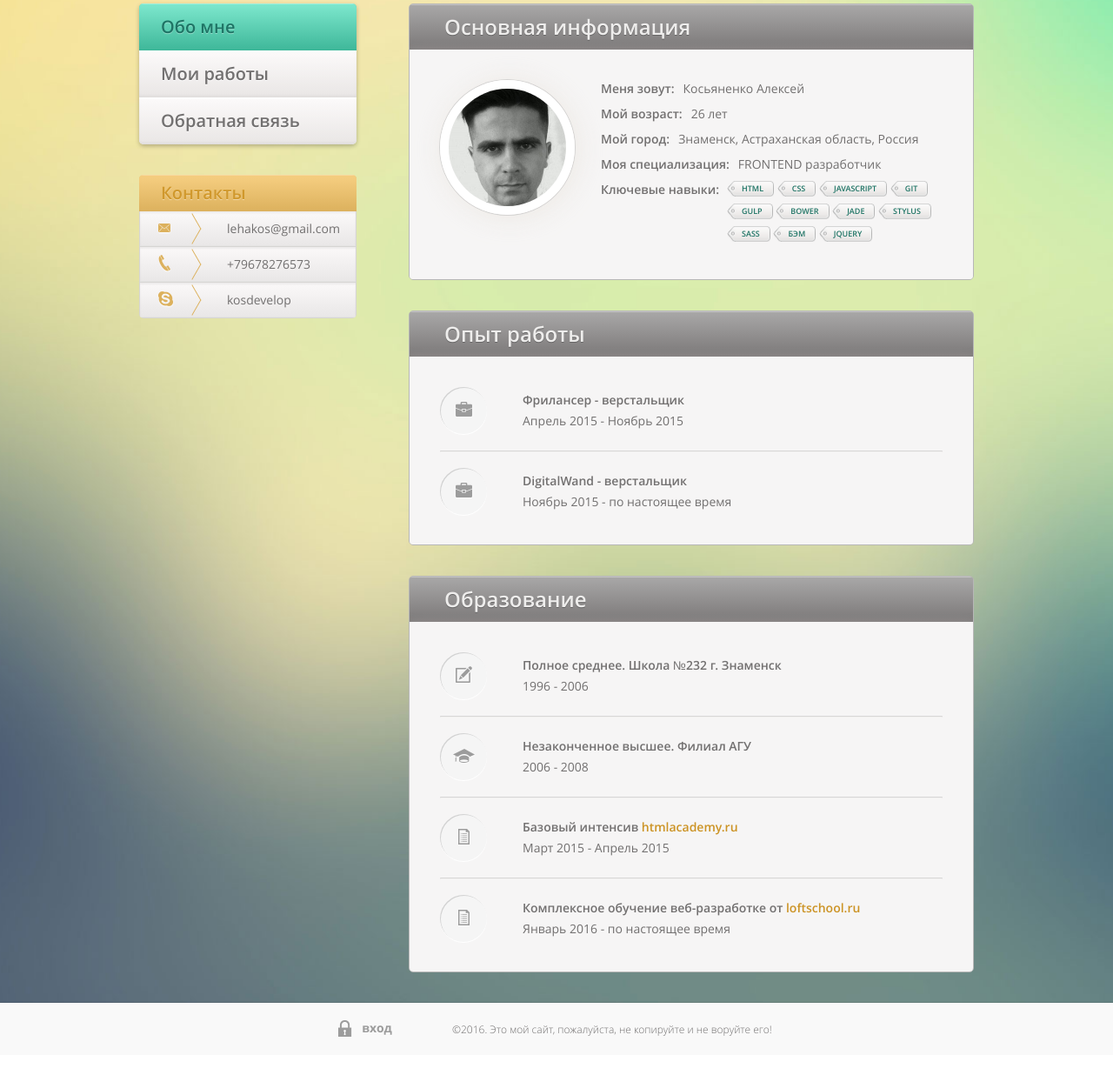
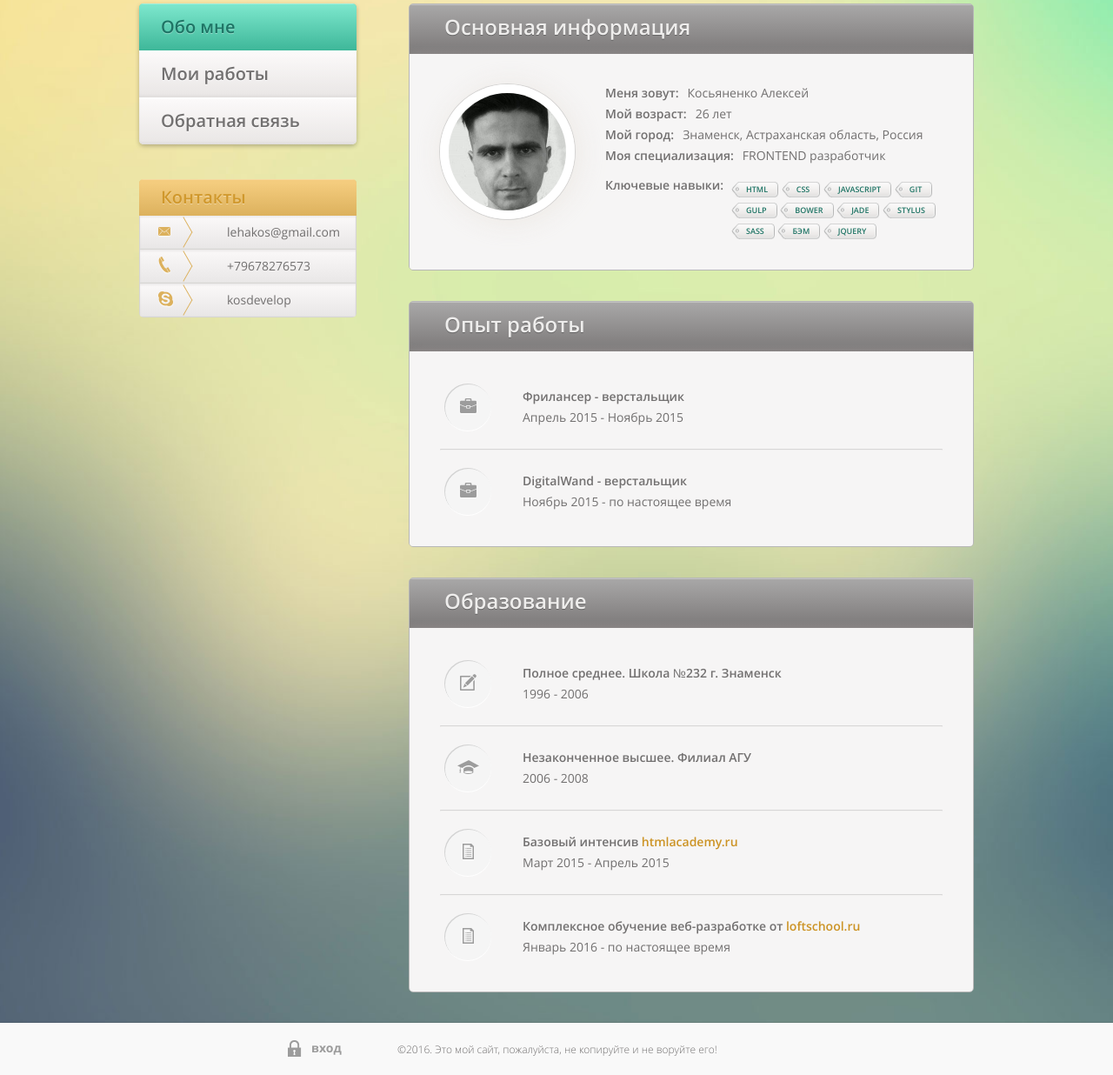
Before and after one commit to Lehakos/LoftSchool_project1, a website: page app/index.html in a window 1280 px wide. Shown: the part 127-1363 px from the top of the page at 87% size. Before the commit the page ends 1340 px from the top, so only its background shows below. Drawn offline with nearby package versions, Linux system fonts and the light colour scheme.

Commit message:
perfect pixel

```diff
--- a/app/css/main.css
+++ b/app/css/main.css
@@ -407,7 +407,7 @@ img {
 }
 
 .sidebar__nav {
-  margin-bottom: 35px;
+  margin-bottom: 40px;
 }
 
 /* ~~~~~~~~~~~~~~~~~~~~ NAVIGATION ~~~~~~~~~~~~~~~~~~~~~ */
@@ -540,7 +540,7 @@ img {
   position: relative;
 
   display: block;
-  padding: 10px 15px 10px 100px;
+  padding: 9px 15px 9px 100px;
 
   font-size: 0.875em; /*14/16*/
   color: #727070;
@@ -558,7 +558,7 @@ img {
   content: '';
   position: absolute;
   top: 50%;
-  left: 50px;
+  left: 40px;
   z-index: 3;
 
   height: 20px;
@@ -665,7 +665,7 @@ img {
 
 .section__title {
   margin: 0;
-  padding: 15px 40px;
+  padding: 15px 40px 20px;
 
   font-family: 'open_sanssemibold', Arial, sans-serif;
   font-size: 1.7142857143em; /*24/14*/
@@ -725,12 +725,12 @@ img {
 
 .general__photo {
   float: left;
-  margin-right: 30px;
+  margin-right: 35px;
 }
 
 .general__table {
   float: left;
-  width: 393px;
+  width: 388px;
 }
 
 .general__table-row {
@@ -738,11 +738,15 @@ img {
 }
 
 .general__table-row {
-  margin-top: 10px;
+  margin-top: 5px;
 }
 
 .general__table-row:first-child {
   margin-top: 0;
+}
+
+.general__table-row_skills {
+  margin-top: 15px;
 }
 
 .general__table-cell {
@@ -763,7 +767,7 @@ img {
 
 .general__skills-item {
   margin-right: 5px;
-  margin-bottom: 8px;
+  margin-top: 6px;
 }
 
 /* ~~~~~~~~~~~~~~~~~~~~ ICONS-LIST ~~~~~~~~~~~~~~~~~~~~~ */
@@ -778,7 +782,7 @@ img {
 .icons-list__item {
   position: relative;
 
-  padding: 25px;
+  padding: 27px;
   padding-left: 95px;
 }
 
@@ -808,7 +812,7 @@ img {
 .icons-list__icon-wrapper {
   position: absolute;
   top: 50%;
-  left: 0;
+  left: 5px;
 
   margin-top: -27px;
 }
@@ -865,7 +869,7 @@ img {
 
   margin-top: -60px;
 
-  text-align: center;
+  text-align: left;
 
   box-shadow: 0 -1px 0 0 rgba(0, 0, 0, .1);
   background-color: #f9f9f9;
@@ -886,7 +890,8 @@ img {
 
 .footer__auth {
   display: inline-block;
-  margin-right: 65px;
+  margin-left: 170px;
+  margin-right: 60px;
 
   font-family: 'open_sansbold', Arial, sans-serif;
   font-size: 0.875em; /* 14/16 */
--- a/app/index.html
+++ b/app/index.html
@@ -131,7 +131,7 @@
                   <div class="section__heading general__table-cell">Моя&nbsp;специализация:</div>
                   <div class="general__table-cell">FRONTEND разработчик</div>
                 </div>
-                <div class="general__table-row">
+                <div class="general__table-row general__table-row_skills">
                   <div class="section__heading general__table-cell">Ключевые&nbsp;навыки:</div>
                   <div class="general__table-cell">
                     <ul class="general__skills">
```
